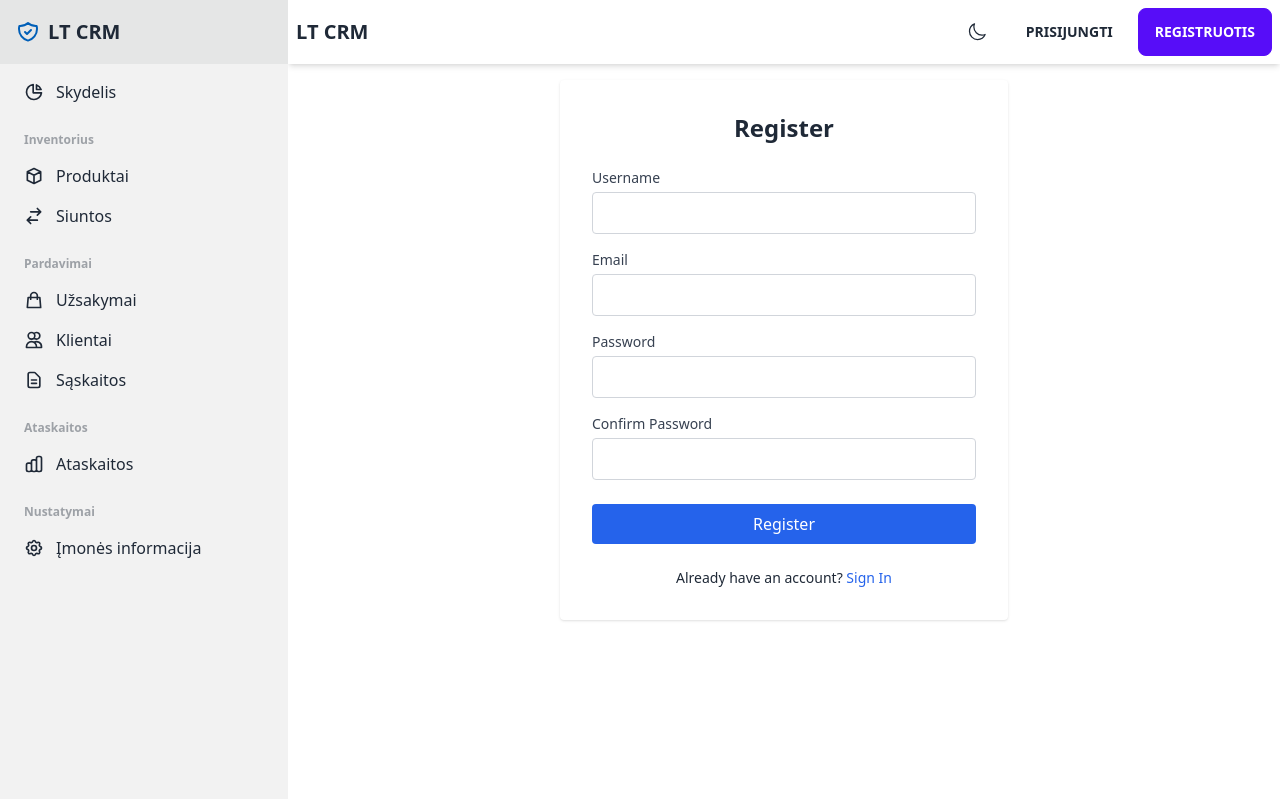
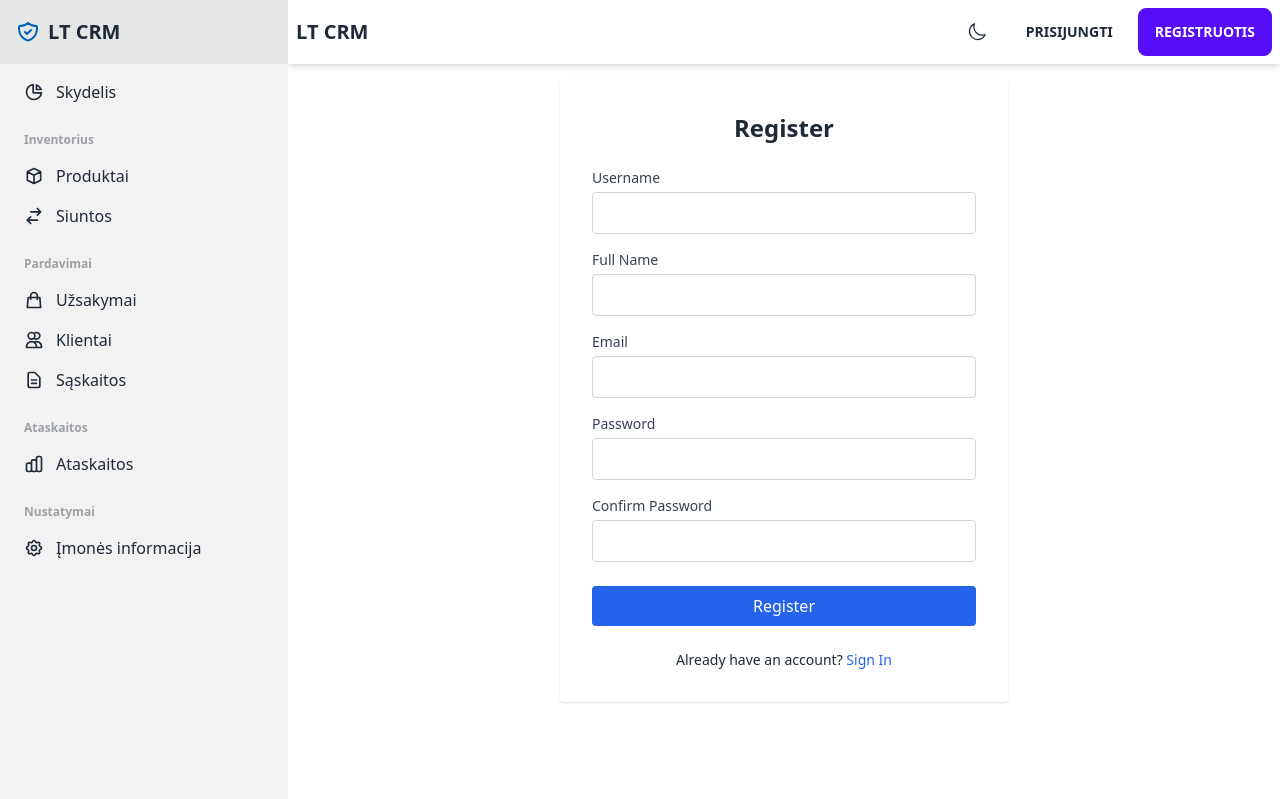
Before and after one commit to Superbumas/crm, a Flask app: page /auth/register in a window 1280 px wide. Shown: the top 799 px of the page. Run offline with Flask 3, Linux system fonts and the light colour scheme; data comes from the database, SQL or seed files in the repository; some libraries are stand-ins or nearby versions.

Commit message:
Add full name field to user registration and creation forms
Updated the registration and user creation routes to include a 'name' field, ensuring all required fields are validated. Modified the corresponding HTML template to add the new input field for full name, enhancing user experience during account creation.

```diff
--- a/lt_crm/app/auth/routes.py
+++ b/lt_crm/app/auth/routes.py
@@ -57,11 +57,12 @@ def register():
     if request.method == "POST":
         username = request.form.get("username")
         email = request.form.get("email")
+        name = request.form.get("name")
         password = request.form.get("password")
         password2 = request.form.get("password2")
 
         # Validate form inputs
-        if not username or not email or not password or not password2:
+        if not username or not email or not name or not password or not password2:
             flash("All fields are required", "error")
             return redirect(url_for("auth.register"))
 
@@ -81,7 +82,7 @@ def register():
             return redirect(url_for("auth.register"))
 
         # Create new user
-        user = User(username=username, email=email)
+        user = User(username=username, email=email, name=name)
         user.set_password(password)
 
         # Save to database
@@ -170,6 +171,7 @@ def create_user():
     # Get form data
     username = request.form.get("username")
     email = request.form.get("email")
+    name = request.form.get("name", username)  # Default to username if name not provided
     password = request.form.get("password")
     confirm_password = request.form.get("confirm_password")
     is_admin = "is_admin" in request.form
@@ -196,6 +198,7 @@ def create_user():
     user = User(
         username=username,
         email=email,
+        name=name,
         is_admin=is_admin,
         is_active=True
     )
--- a/lt_crm/app/templates/auth/register.html
+++ b/lt_crm/app/templates/auth/register.html
@@ -8,6 +8,12 @@
         <div class="mb-4">
             <label for="username" class="block text-sm font-medium text-gray-700 mb-1">{{ _('Username') }}</label>
             <input type="text" name="username" id="username" required
+                   class="w-full px-3 py-2 border border-gray-300 rounded focus:outline-none focus:ring-2 focus:ring-blue-500">
+        </div>
+
+        <div class="mb-4">
+            <label for="name" class="block text-sm font-medium text-gray-700 mb-1">{{ _('Full Name') }}</label>
+            <input type="text" name="name" id="name" required
                    class="w-full px-3 py-2 border border-gray-300 rounded focus:outline-none focus:ring-2 focus:ring-blue-500">
         </div>
 
```
